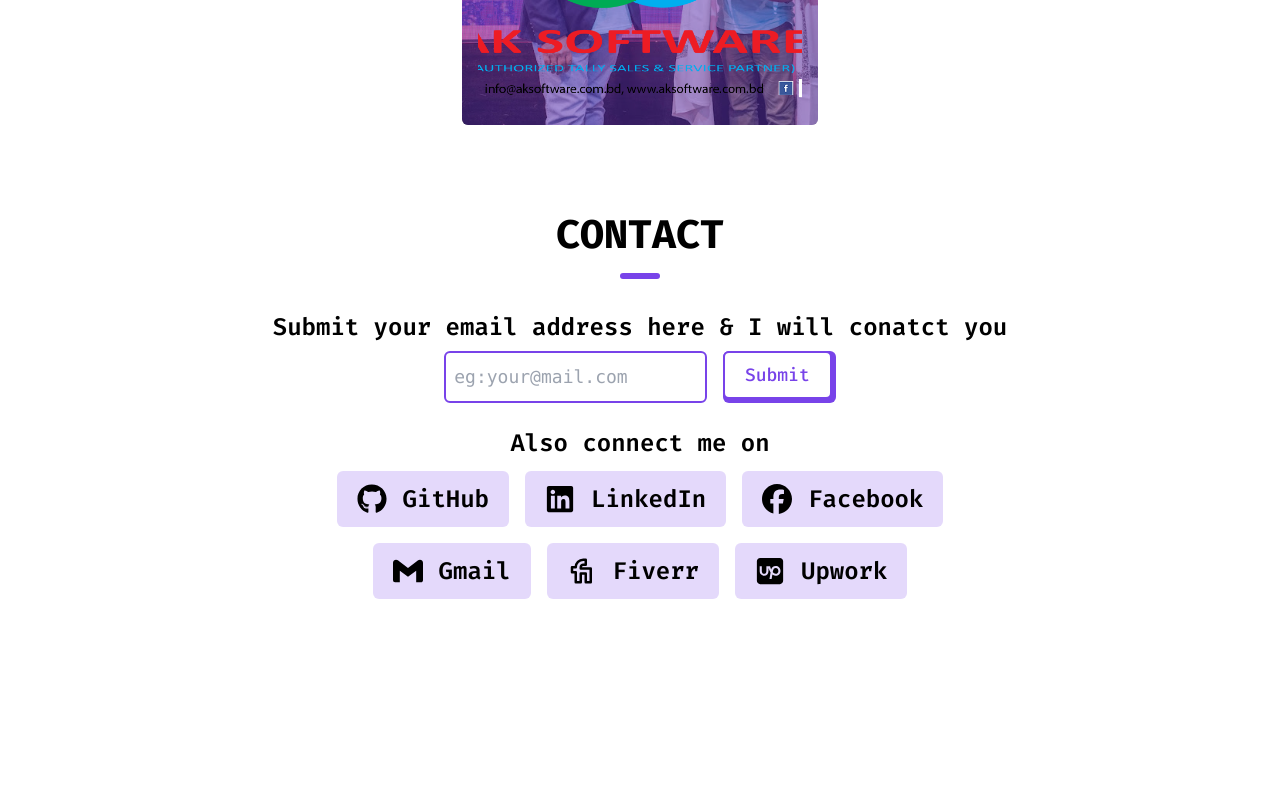
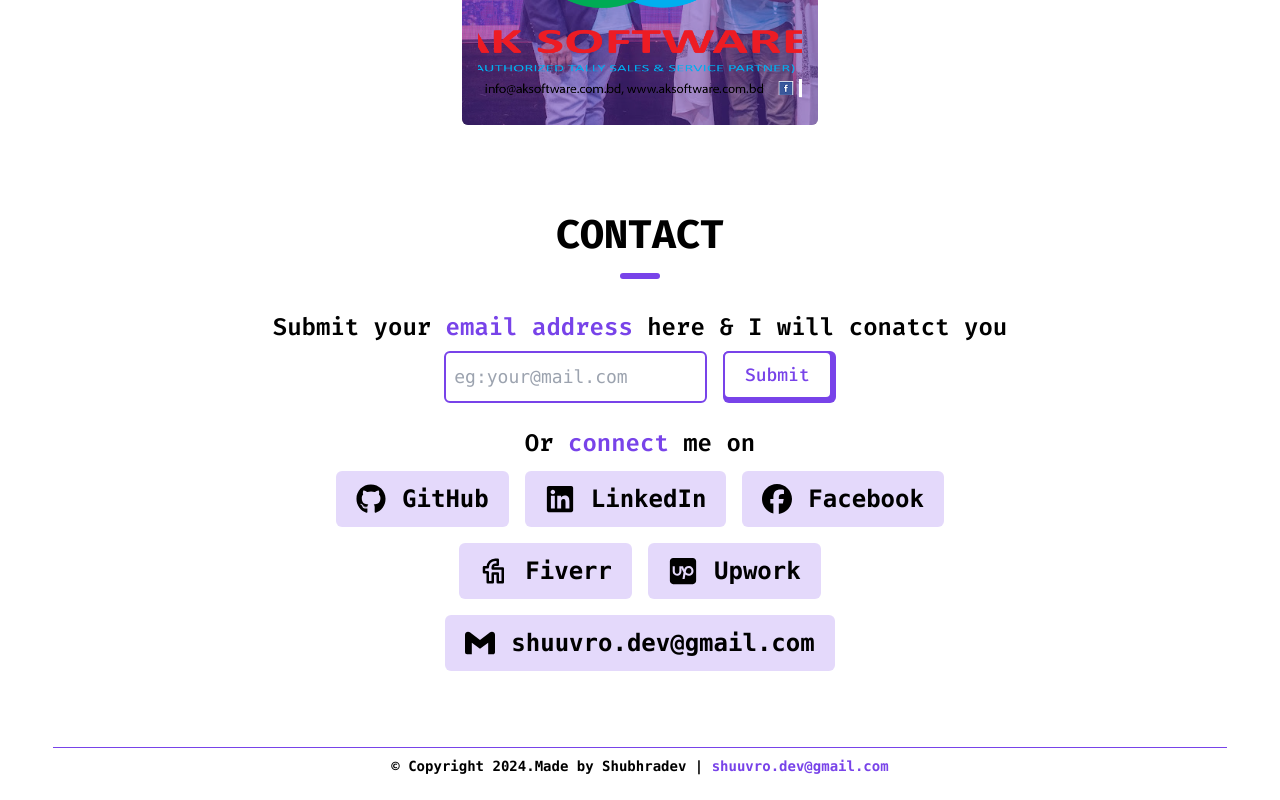
Before and after one commit to Shubhra-dev/portfolio, a React (Vite) app: page / in a window 1280 px wide. Shown: the part 2353-3153 px from the top of the page. Before the commit the page ends 3012 px from the top, so only its background shows below. Built offline with nearby package versions, Linux system fonts and the light colour scheme.

Commit message:
Footer added

```diff
--- a/src/ui/AppLayout.jsx
+++ b/src/ui/AppLayout.jsx
@@ -3,6 +3,7 @@
 import { FaFacebook, FaGithub, FaLinkedin } from "react-icons/fa";
 import FixedItem from "./FixedItem";
 import { IoMdMailUnread } from "react-icons/io";
+import Footer from "./Footer";
 
 function AppLayout() {
   return (
@@ -17,13 +18,17 @@
         <FixedItem link={"https://www.facebook.com/shuuvro.dev/"}>
           <FaFacebook />
         </FixedItem>
-        <FixedItem link={"mailto::shuuvro.dev@gmail.com"}>
+        <FixedItem
+          link={
+            "https://mail.google.com/mail/?extsrc=mailto&url=mailto%3Ashuuvro.dev%40gmail.com%3Fsubject%3DSUBJECT"
+          }
+        >
           <IoMdMailUnread />
         </FixedItem>
       </div>
       <Header />
       <Outlet />
-      {/* <Footer /> */}
+      <Footer />
     </div>
   );
 }
--- a/src/ui/ConatctItem.jsx
+++ b/src/ui/ConatctItem.jsx
@@ -5,7 +5,7 @@
       className="flex items-center gap-4 px-5 bg-sub/20 rounded-md py-3 hover:text-sub cursor-pointer"
     >
       {children}
-      <h2 className="text-2xl font-semibold">{title}</h2>
+      <h2 className="text-2xl font-semibold font-mono">{title}</h2>
     </div>
   );
 }
--- /dev/null
+++ b/src/ui/Contact.jsx
@@ -0,0 +1,79 @@
+import {
+  FaFacebook,
+  FaGithub,
+  FaLinkedin,
+  FaSquareUpwork,
+} from "react-icons/fa6";
+import { SiGmail } from "react-icons/si";
+import Button from "./Button";
+import ConatctItem from "./ConatctItem";
+import { TbBrandFiverr } from "react-icons/tb";
+
+function Contact() {
+  return (
+    <div className="w-5/6 m-auto py-6" id="contact">
+      <h1 className="text-center uppercase text-[40px] font-black pb-2">
+        Contact
+      </h1>
+      <div className="w-max m-auto py-[3px] px-5 bg-sub rounded-md"></div>
+      <div className="py-6">
+        <h2 className="text-center text-2xl font-semibold py-2">
+          Submit your <span className="text-sub">email address</span> here & I
+          will conatct you
+        </h2>
+        <div className="flex flex-col md:flex-row items-center gap-4 justify-center px-2">
+          <input
+            placeholder="eg:your@mail.com"
+            type="email"
+            name="mail"
+            id="mail"
+            className="text-lg font-mono border-2 border-sub rounded-md py-2.5 px-2 w-full md:w-2/4 lg:w-1/4"
+          />
+          <Button>Submit</Button>
+        </div>
+        <h2 className="text-center text-2xl font-semibold pt-6">
+          Or <span className="text-sub">connect</span> me on
+        </h2>
+        <div className="w-fulll lg:w-4/6 m-auto flex items-center gap-4 justify-center flex-wrap px-2 py-3">
+          <ConatctItem title={"GitHub"} link={"https://github.com/Shubhra-dev"}>
+            <FaGithub className="text-3xl" />
+          </ConatctItem>
+          <ConatctItem
+            title={"LinkedIn"}
+            link={"https://www.linkedin.com/in/shuvs/"}
+          >
+            <FaLinkedin className="text-3xl" />
+          </ConatctItem>
+          <ConatctItem
+            title={"Facebook"}
+            link={"https://www.facebook.com/shuuvro.dev/"}
+          >
+            <FaFacebook className="text-3xl" />
+          </ConatctItem>
+          <ConatctItem
+            title={"Fiverr"}
+            link={"https://www.fiverr.com/shubhra_dev"}
+          >
+            <TbBrandFiverr className="text-3xl" />
+          </ConatctItem>
+          <ConatctItem
+            title={"Upwork"}
+            link={"https://www.upwork.com/freelancers/~0109882fbce57dfddc"}
+          >
+            <FaSquareUpwork className="text-3xl" />
+          </ConatctItem>
+          <ConatctItem
+            title={"shuuvro.dev@gmail.com"}
+            link={
+              "https://mail.google.com/mail/?view=cm&fs=1&to=shuuvro.dev@gmail.com&su=GREETINGS!!"
+            }
+          >
+            <SiGmail className="text-3xl" />
+          </ConatctItem>
+        </div>
+      </div>
+    </div>
+  );
+}
+
+export default Contact;
--- /dev/null
+++ b/src/ui/Footer.jsx
@@ -0,0 +1,17 @@
+function Footer() {
+  return (
+    <div className="py-4 w-11/12 m-auto">
+      <div className="border-t border-t-sub text-center text-sm font-bold py-2 font-mono">
+        <h2>
+          © Copyright 2024.
+          <span className="block sm:inline">
+            Made by Shubhradev |
+            <span className="text-sub"> shuuvro.dev@gmail.com</span>
+          </span>
+        </h2>
+      </div>
+    </div>
+  );
+}
+
+export default Footer;
--- a/src/ui/Home.jsx
+++ b/src/ui/Home.jsx
@@ -1,16 +1,7 @@
-import {
-  FaFacebook,
-  FaGithub,
-  FaLinkedin,
-  FaSquareUpwork,
-} from "react-icons/fa6";
-import { SiGmail } from "react-icons/si";
 import About from "./About";
-import Button from "./Button";
+import Contact from "./Contact";
 import Hero from "./Hero";
 import Projects from "./Projects";
-import ConatctItem from "./ConatctItem";
-import { TbBrandFiverr } from "react-icons/tb";
 
 function Home() {
   return (
@@ -18,65 +9,7 @@
       <Hero />
       <About />
       <Projects />
-      <div className="w-5/6 m-auto py-6" id="contact">
-        <h1 className="text-center uppercase text-[40px] font-black pb-2">
-          Contact
-        </h1>
-        <div className="w-max m-auto py-[3px] px-5 bg-sub rounded-md"></div>
-        <div className="py-6">
-          <h2 className="text-center text-2xl font-semibold py-2">
-            Submit your email address here & I will conatct you
-          </h2>
-          <div className="flex flex-col md:flex-row items-center gap-4 justify-center px-2">
-            <input
-              placeholder="eg:your@mail.com"
-              type="email"
-              name="mail"
-              id="mail"
-              className="text-lg font-mono border-2 border-sub rounded-md py-2.5 px-2 w-full md:w-2/4 lg:w-1/4"
-            />
-            <Button>Submit</Button>
-          </div>
-          <h2 className="text-center text-2xl font-semibold pt-6">
-            Also connect me on
-          </h2>
-          <div className="w-fulll lg:w-4/6 m-auto flex items-center gap-4 justify-center flex-wrap px-2 py-3">
-            <ConatctItem
-              title={"GitHub"}
-              link={"https://github.com/Shubhra-dev"}
-            >
-              <FaGithub className="text-3xl" />
-            </ConatctItem>
-            <ConatctItem
-              title={"LinkedIn"}
-              link={"https://www.linkedin.com/in/shuvs/"}
-            >
-              <FaLinkedin className="text-3xl" />
-            </ConatctItem>
-            <ConatctItem
-              title={"Facebook"}
-              link={"https://www.facebook.com/shuuvro.dev/"}
-            >
-              <FaFacebook className="text-3xl" />
-            </ConatctItem>
-            <ConatctItem title={"Gmail"} link={"mailto::shuuvro.dev@gmail.com"}>
-              <SiGmail className="text-3xl" />
-            </ConatctItem>
-            <ConatctItem
-              title={"Fiverr"}
-              link={"https://www.fiverr.com/shubhra_dev"}
-            >
-              <TbBrandFiverr className="text-3xl" />
-            </ConatctItem>
-            <ConatctItem
-              title={"Upwork"}
-              link={"https://www.upwork.com/freelancers/~0109882fbce57dfddc"}
-            >
-              <FaSquareUpwork className="text-3xl" />
-            </ConatctItem>
-          </div>
-        </div>
-      </div>
+      <Contact />
     </>
   );
 }
```
